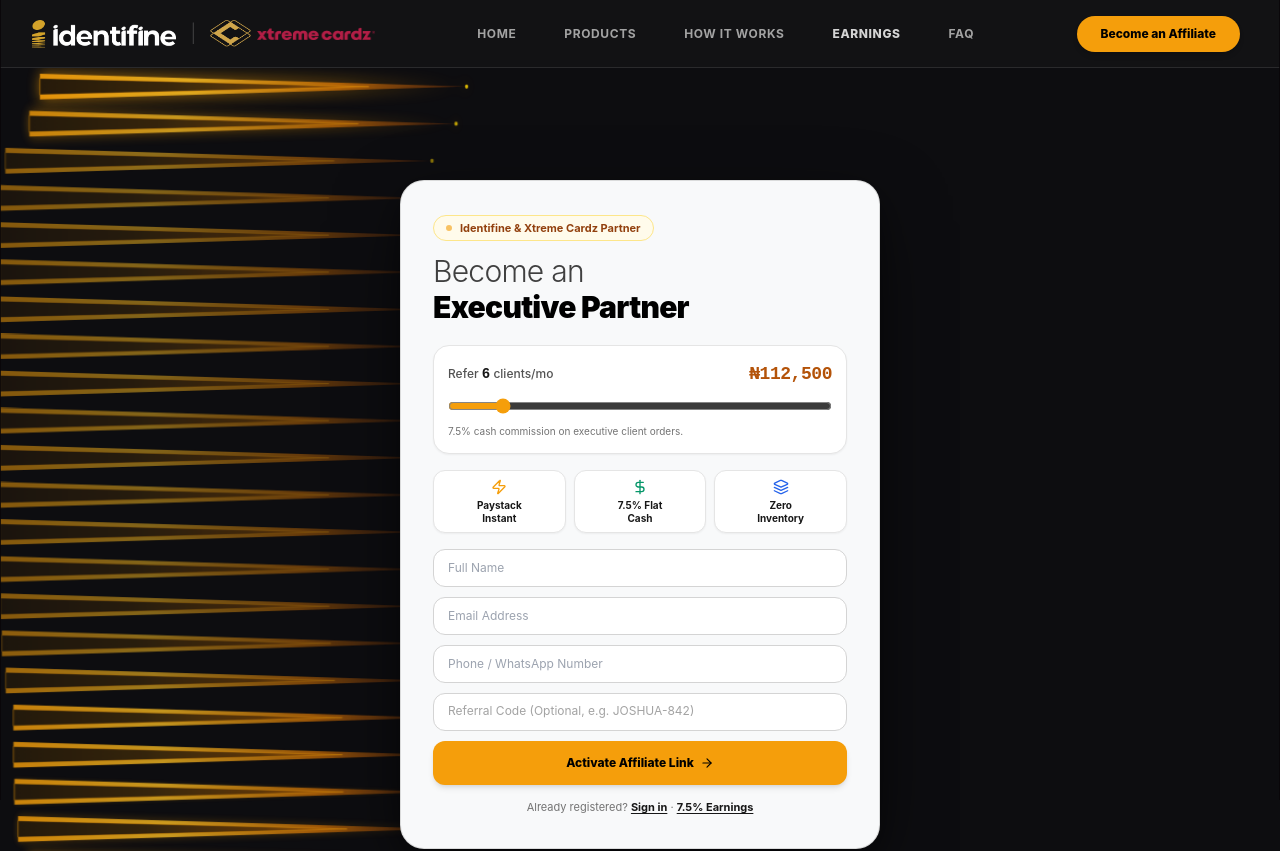
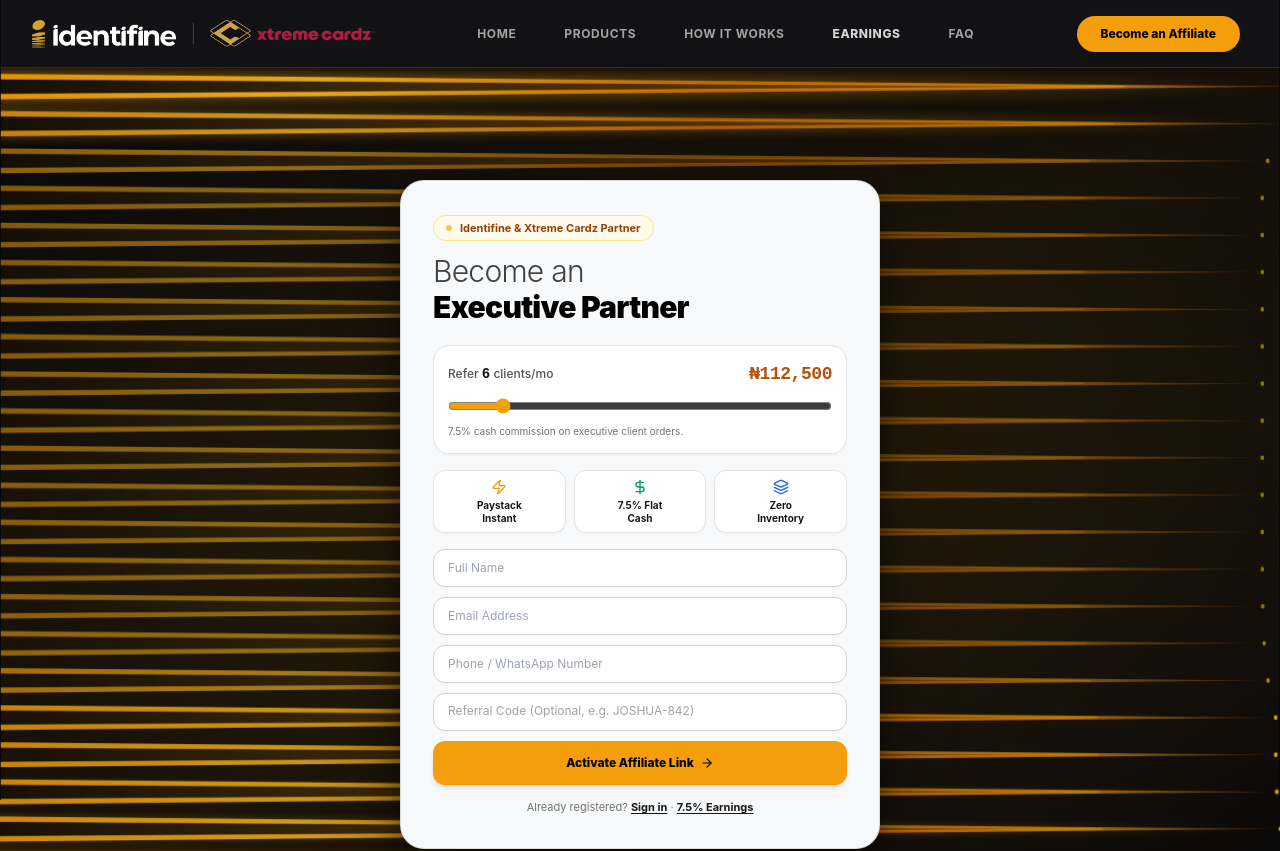
Before and after one commit to 0001-DEV/identifine_affiliate_system, a Next.js app: page / in a window 1280 px wide. Shown: the top 851 px of the page. Built offline with nearby package versions, Linux system fonts and the light colour scheme.

Commit message:
Expand black and gold gradient lines and wedges across the full width of hero background

```diff
--- a/src/components/HeroGoldLinesEffect.tsx
+++ b/src/components/HeroGoldLinesEffect.tsx
@@ -15,43 +15,52 @@ export function HeroGoldLinesEffect({
 
   return (
     <div
-      className={`absolute inset-0 w-full h-full overflow-hidden pointer-events-none select-none bg-[#0D0D10] ${className}`}
+      className={`absolute inset-0 w-full h-full overflow-hidden pointer-events-none select-none bg-[#09090B] ${className}`}
       aria-hidden="true"
     >
+      {/* 1. Full-Width Ambient Black & Gold Gradient Background */}
+      <div className="absolute inset-0 w-full h-full bg-gradient-to-br from-[#08080A] via-[#151008] to-[#08080A]" />
+
+      {/* 2. Soft Centered Gold Ambient Glow directly behind the centered container */}
+      <div className="absolute inset-0 w-full h-full opacity-40 bg-[radial-gradient(ellipse_75%_55%_at_50%_50%,rgba(245,158,11,0.22),transparent)]" />
+
+      {/* 3. Full-Width Kinetic SVG Pattern: 24 Black & Gold Lines spanning edge-to-edge */}
       <svg
         viewBox="0 0 1440 760"
         preserveAspectRatio="none"
-        className="w-full h-full"
+        className="absolute inset-0 w-full h-full"
       >
         <defs>
-          {/* 24K Luxury Gold Gradient for Outer Wedge */}
+          {/* 24K Luxury Gold Gradient for Full-Width Outer Wedge */}
           <linearGradient id="goldWedgeGrad" x1="0%" y1="0%" x2="100%" y2="0%">
             <stop offset="0%" stopColor="#F59E0B" stopOpacity="0.95" />
-            <stop offset="35%" stopColor="#FBBF24" stopOpacity="0.9" />
-            <stop offset="70%" stopColor="#D97706" stopOpacity="0.8" />
-            <stop offset="100%" stopColor="#92400E" stopOpacity="0.4" />
+            <stop offset="25%" stopColor="#FBBF24" stopOpacity="0.9" />
+            <stop offset="55%" stopColor="#D97706" stopOpacity="0.85" />
+            <stop offset="85%" stopColor="#F59E0B" stopOpacity="0.75" />
+            <stop offset="100%" stopColor="#92400E" stopOpacity="0.5" />
           </linearGradient>
 
-          {/* Deep Black-Bronze Gradient for Inner Wedge */}
+          {/* Deep Black-Bronze Gradient for Full-Width Inner Contrast Wedge */}
           <linearGradient id="darkGoldInnerGrad" x1="0%" y1="0%" x2="100%" y2="0%">
-            <stop offset="0%" stopColor="#1E160C" stopOpacity="0.95" />
-            <stop offset="40%" stopColor="#2A1B0A" stopOpacity="0.9" />
-            <stop offset="75%" stopColor="#5B3308" stopOpacity="0.85" />
-            <stop offset="100%" stopColor="#D97706" stopOpacity="0.7" />
+            <stop offset="0%" stopColor="#0A0806" stopOpacity="0.95" />
+            <stop offset="25%" stopColor="#1E150A" stopOpacity="0.9" />
+            <stop offset="60%" stopColor="#452605" stopOpacity="0.85" />
+            <stop offset="90%" stopColor="#92400E" stopOpacity="0.8" />
+            <stop offset="100%" stopColor="#F59E0B" stopOpacity="0.65" />
           </linearGradient>
 
           {/* Golden Horizontal Line Stroke Gradient: Full-width vibrant gold across the entire screen */}
           <linearGradient id="goldLineGrad" x1="0%" y1="0%" x2="100%" y2="0%">
             <stop offset="0%" stopColor="#F59E0B" stopOpacity="0.95" />
-            <stop offset="25%" stopColor="#FBBF24" stopOpacity="0.85" />
-            <stop offset="50%" stopColor="#F59E0B" stopOpacity="0.75" />
-            <stop offset="75%" stopColor="#FBBF24" stopOpacity="0.85" />
+            <stop offset="25%" stopColor="#FBBF24" stopOpacity="0.9" />
+            <stop offset="50%" stopColor="#F59E0B" stopOpacity="0.8" />
+            <stop offset="75%" stopColor="#FBBF24" stopOpacity="0.9" />
             <stop offset="100%" stopColor="#F59E0B" stopOpacity="0.95" />
           </linearGradient>
 
           {/* Gold Shimmer Glow Filter */}
-          <filter id="goldGlow" x="-20%" y="-50%" width="140%" height="200%">
-            <feGaussianBlur in="SourceGraphic" stdDeviation="3" result="blur" />
+          <filter id="goldGlow" x="-10%" y="-50%" width="120%" height="200%">
+            <feGaussianBlur in="SourceGraphic" stdDeviation="2.5" result="blur" />
             <feColorMatrix
               in="blur"
               type="matrix"
@@ -68,10 +77,10 @@ export function HeroGoldLinesEffect({
           </filter>
         </defs>
 
-        {/* 24 Black & Gold Lines, each animating one by one */}
+        {/* 24 Black & Gold Lines spanning the full width, each moving one by one */}
         {rows.map((i) => {
           const yCenter = i * 31.6 + 15.8;
-          // Stagger each line by 0.12s so they move sequentially one by one
+          // Stagger each line by 0.13s so they move sequentially one by one in a cascading wave
           const delay = (i * 0.13).toFixed(2);
 
           return (
@@ -83,39 +92,39 @@ export function HeroGoldLinesEffect({
                 transformOrigin: `0px ${yCenter}px`,
               }}
             >
-              {/* Full-width continuous horizontal gold line */}
+              {/* Full-width continuous horizontal gold line spanning edge-to-edge */}
               <line
-                x1="0"
+                x1="-60"
                 y1={yCenter}
-                x2="1440"
+                x2="1500"
                 y2={yCenter}
                 stroke="url(#goldLineGrad)"
-                strokeWidth="1.5"
-                opacity="0.75"
+                strokeWidth="1.6"
+                opacity="0.8"
               />
 
-              {/* Outer Tapered Golden Wedge (resembling reference structure) */}
+              {/* Full-width Outer Tapered Golden Wedge: starts at left edge and tapers across entire hero */}
               <polygon
-                points={`0,${yCenter - 11} 480,${yCenter} 0,${yCenter + 11}`}
+                points={`-60,${yCenter - 11} 1420,${yCenter} -60,${yCenter + 11}`}
                 fill="url(#goldWedgeGrad)"
               />
 
-              {/* Inner Contrast Wedge (Black & Dark Bronze Gold) */}
+              {/* Full-width Inner Contrast Wedge (Black & Dark Bronze Gold) */}
               <polygon
-                points={`0,${yCenter - 7} 370,${yCenter} 0,${yCenter + 7}`}
+                points={`-60,${yCenter - 6.5} 1220,${yCenter} -60,${yCenter + 6.5}`}
                 fill="url(#darkGoldInnerGrad)"
                 stroke="#F59E0B"
-                strokeWidth="0.75"
-                strokeOpacity="0.6"
+                strokeWidth="0.8"
+                strokeOpacity="0.7"
               />
 
               {/* Golden Tip Accent Dot */}
               <circle
-                cx="480"
+                cx="1420"
                 cy={yCenter}
-                r="1.8"
+                r="2"
                 fill="#FFD700"
-                opacity="0.9"
+                opacity="0.95"
               />
             </g>
           );
```
